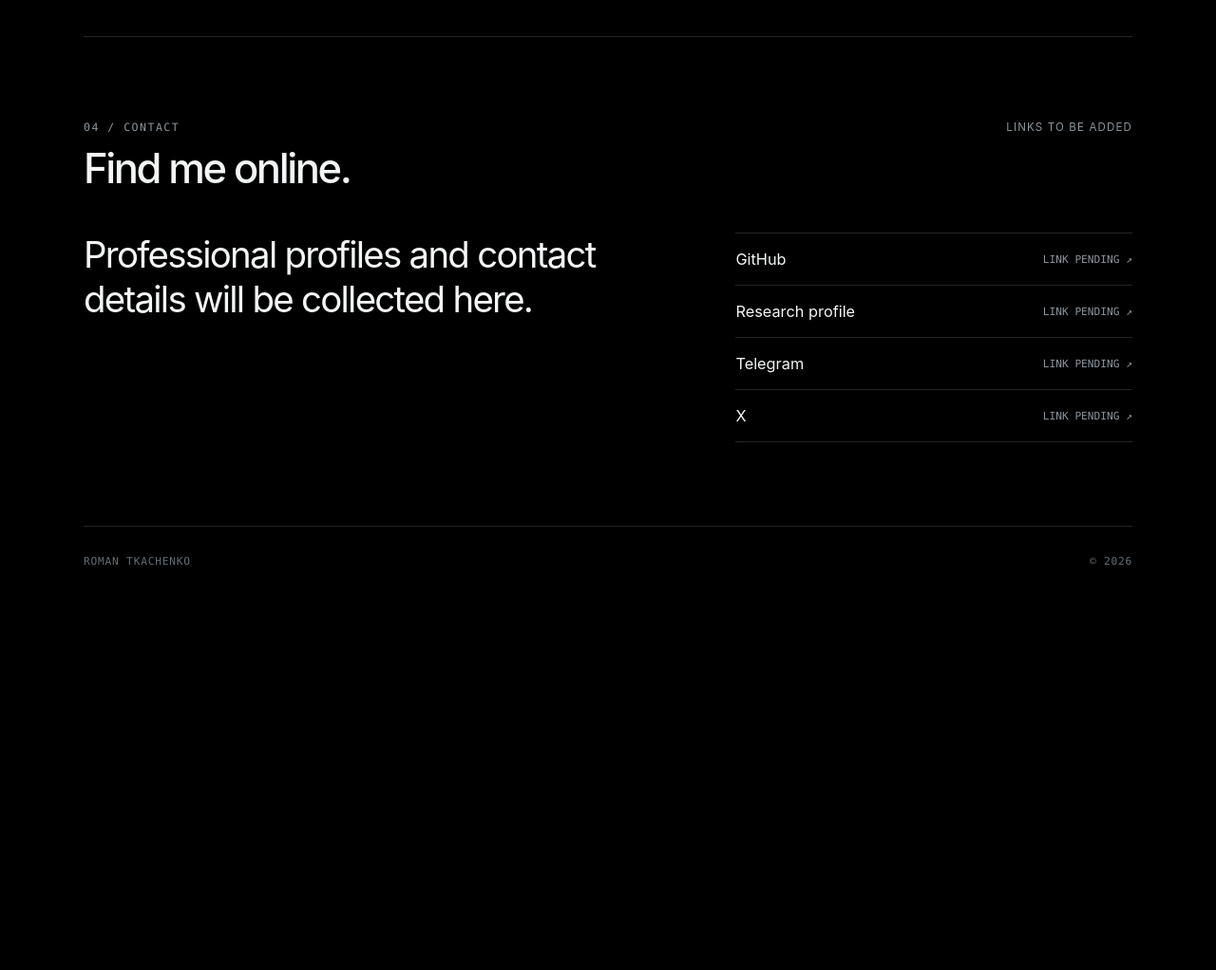
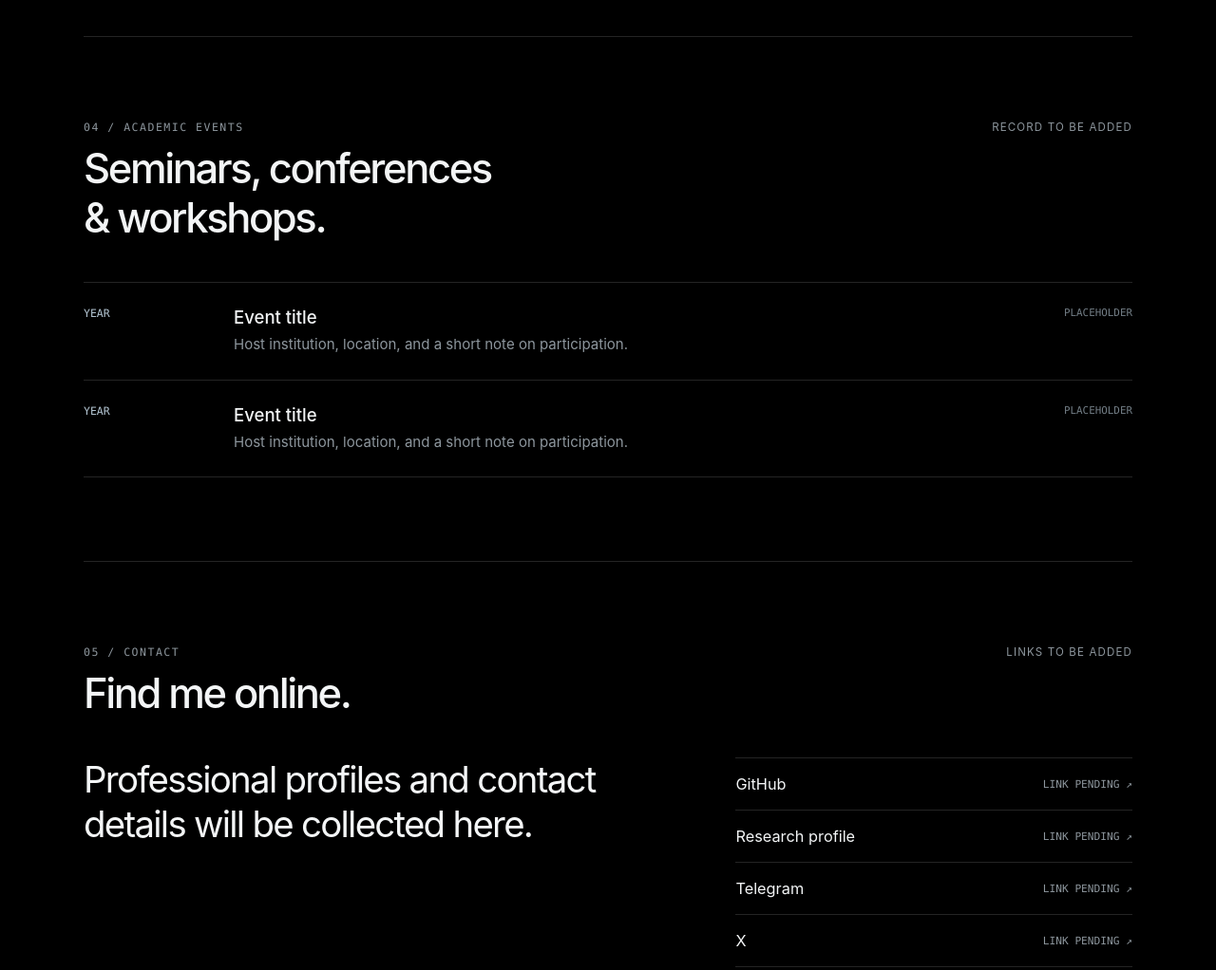
Before and after one commit to RomanTkachenko-dev/RomanTkachenko-dev.github.io, a plain HTML site: page index.html in a window 1280 px wide. Shown: the part 2120-3142 px from the top of the page at 95% size. Before the commit the page ends 2798 px from the top, so only its background shows below. Drawn offline with Linux system fonts and the light colour scheme.

Commit message:
Add academic events and RT icon

```diff
--- a/index.html
+++ b/index.html
@@ -4,6 +4,7 @@
   <meta charset="utf-8">
   <meta name="viewport" content="width=device-width, initial-scale=1">
   <title>Roman Tkachenko</title>
+  <link rel="icon" href="favicon.svg" type="image/svg+xml">
   <style>
     :root{--black:#000;--white:#f3f5f6;--quiet:#8d969d;--line:rgba(255,255,255,.14);--signal:#d9ecff}
     *{box-sizing:border-box} html{scroll-behavior:smooth} body{margin:0;background:var(--black);color:var(--white);font-family:Inter,ui-sans-serif,system-ui,-apple-system,"Segoe UI",sans-serif;overflow-x:hidden} canvas{position:fixed;inset:0;z-index:-1;width:100%;height:100%;background:#000}
@@ -26,7 +27,8 @@
     <section id="about"><div class="section-top"><div><div class="kicker">01 / About</div><h2>A place for the work,<br>and the path behind it.</h2></div><div class="muted">INTRODUCTION PENDING</div></div><div class="about"><p>This section will contain a concise personal introduction and a description of current interests.</p><div class="measure">The website is intentionally kept focused: a record of education, work, selected material, and ways to get in touch.</div></div></section>
     <section id="education"><div class="section-top"><div><div class="kicker">02 / Education</div><h2>Academic path.</h2></div><div class="muted">DETAILS TO BE ADDED</div></div><div class="records"><article class="record"><div class="year">YEAR — YEAR</div><div><h3>Degree or programme</h3><p>Institution, field of study, and a short contextual note.</p></div><div class="status">PLACEHOLDER</div></article><article class="record"><div class="year">YEAR — YEAR</div><div><h3>Degree or programme</h3><p>Institution, field of study, and a short contextual note.</p></div><div class="status">PLACEHOLDER</div></article></div></section>
     <section id="experience"><div class="section-top"><div><div class="kicker">03 / Work experience</div><h2>Research and practice.</h2></div><div class="muted">DETAILS TO BE ADDED</div></div><div class="records"><article class="record"><div class="year">YEAR — PRESENT</div><div><h3>Role or research position</h3><p>Institution or collaboration, followed by a concise description of responsibilities.</p></div><div class="status">PLACEHOLDER</div></article><article class="record"><div class="year">YEAR — YEAR</div><div><h3>Role or project</h3><p>Institution or collaboration, followed by a concise description of responsibilities.</p></div><div class="status">PLACEHOLDER</div></article></div></section>
-    <section id="contact"><div class="section-top"><div><div class="kicker">04 / Contact</div><h2>Find me online.</h2></div><div class="muted">LINKS TO BE ADDED</div></div><div class="contact-grid"><p class="contact-lead">Professional profiles and contact details will be collected here.</p><div class="links"><a href="#" aria-label="GitHub link to be added">GitHub <span>LINK PENDING ↗</span></a><a href="#" aria-label="Research profile link to be added">Research profile <span>LINK PENDING ↗</span></a><a href="#" aria-label="Telegram link to be added">Telegram <span>LINK PENDING ↗</span></a><a href="#" aria-label="X link to be added">X <span>LINK PENDING ↗</span></a></div></div></section>
+    <section id="events"><div class="section-top"><div><div class="kicker">04 / Academic events</div><h2>Seminars, conferences<br>& workshops.</h2></div><div class="muted">RECORD TO BE ADDED</div></div><div class="records"><article class="record"><div class="year">YEAR</div><div><h3>Event title</h3><p>Host institution, location, and a short note on participation.</p></div><div class="status">PLACEHOLDER</div></article><article class="record"><div class="year">YEAR</div><div><h3>Event title</h3><p>Host institution, location, and a short note on participation.</p></div><div class="status">PLACEHOLDER</div></article></div></section>
+    <section id="contact"><div class="section-top"><div><div class="kicker">05 / Contact</div><h2>Find me online.</h2></div><div class="muted">LINKS TO BE ADDED</div></div><div class="contact-grid"><p class="contact-lead">Professional profiles and contact details will be collected here.</p><div class="links"><a href="#" aria-label="GitHub link to be added">GitHub <span>LINK PENDING ↗</span></a><a href="#" aria-label="Research profile link to be added">Research profile <span>LINK PENDING ↗</span></a><a href="#" aria-label="Telegram link to be added">Telegram <span>LINK PENDING ↗</span></a><a href="#" aria-label="X link to be added">X <span>LINK PENDING ↗</span></a></div></div></section>
     <footer><span>ROMAN TKACHENKO</span><span>© 2026</span></footer>
   </main>
   <script>
```
Also changed, not shown: favicon.svg (added).
